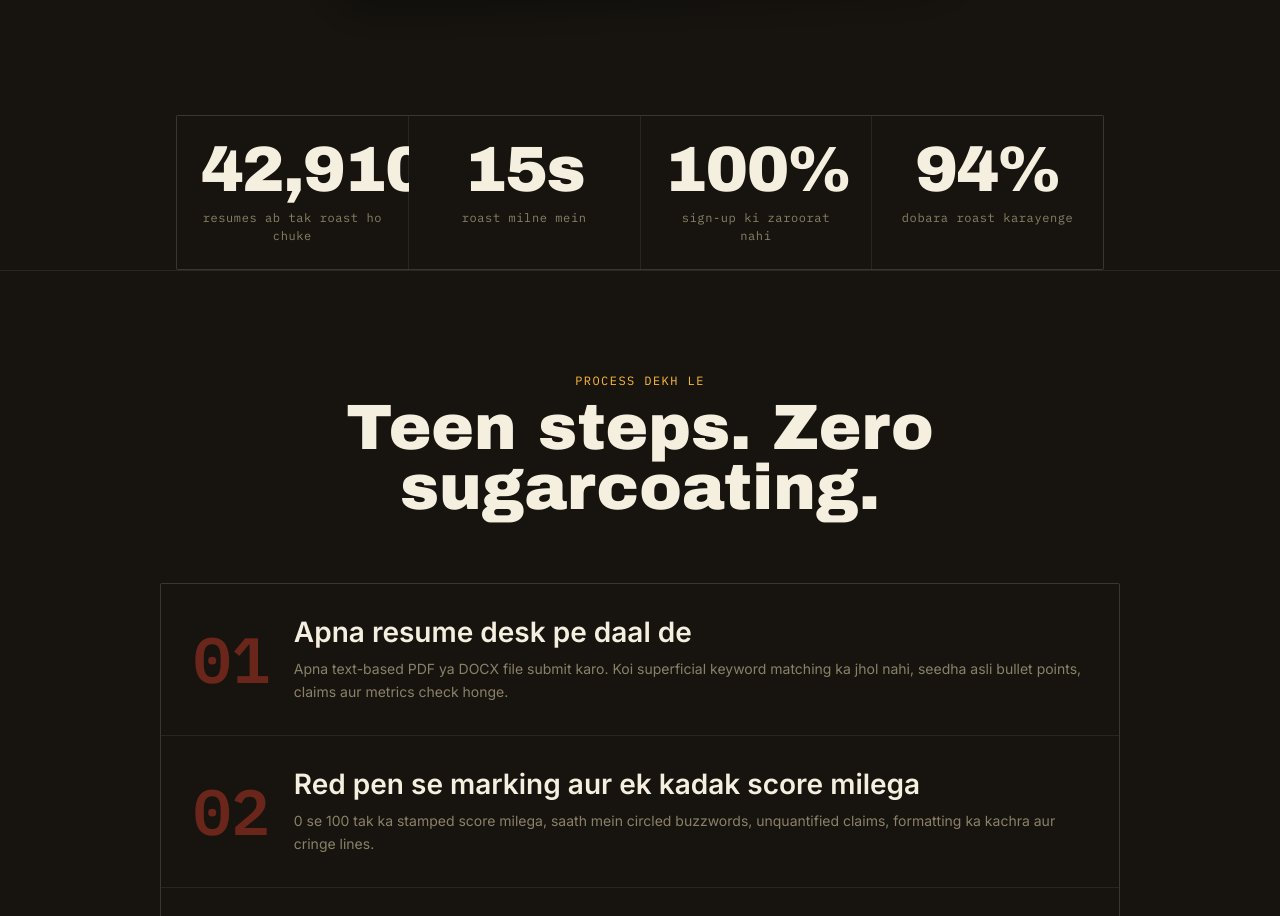
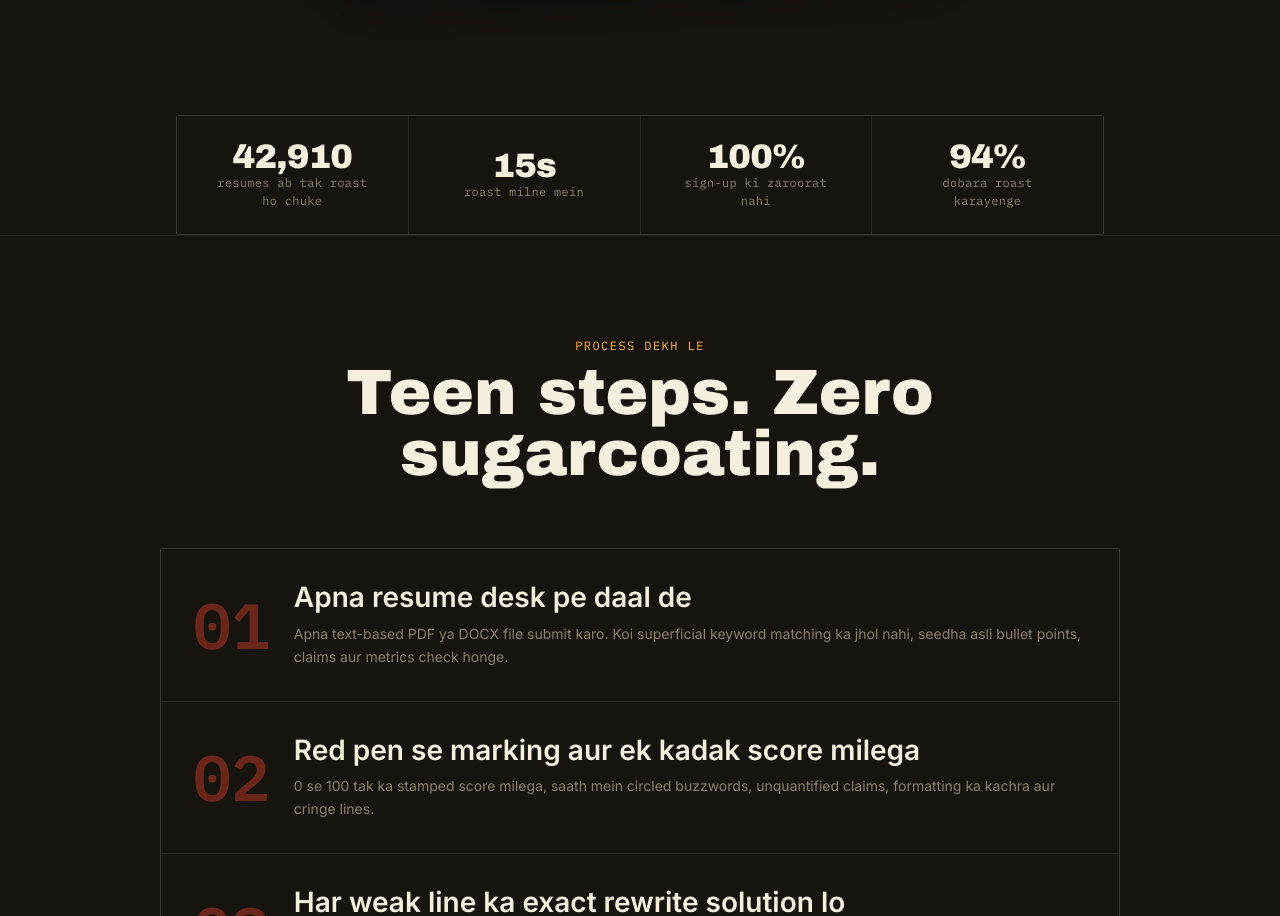
Before and after one commit to deveshsingh641/ResumeRoast, a React (Vite) app in the folder frontend/: page / in a window 1280 px wide. Shown: the part 922-1838 px from the top of the page. Built offline with nearby package versions, Linux system fonts and the light colour scheme; no server answers.

Commit message:
fix: prevent stat number overflow and clipping in landing page StatsRow

```diff
--- a/frontend/src/pages/LandingPage.tsx
+++ b/frontend/src/pages/LandingPage.tsx
@@ -21,11 +21,14 @@ function StatsRow() {
     <div className="w-full max-w-[960px] mx-auto mt-16 px-4">
       <div className="gap-grid-1px grid-cols-2 md:grid-cols-4 rounded-sm overflow-hidden border border-white/[0.08]">
         {stats.map((stat, idx) => (
-          <div key={idx} className="p-6 text-center">
-            <div className="font-display text-2xl sm:text-3xl text-paper tracking-tight leading-none mb-2">
+          <div
+            key={idx}
+            className="py-6 px-3 sm:px-4 flex flex-col items-center justify-center text-center transition-colors duration-150 hover:bg-white/[0.02]"
+          >
+            <div className="font-display text-[26px] sm:text-[30px] md:text-[28px] lg:text-[34px] text-paper tracking-tight leading-none mb-2.5 whitespace-nowrap select-none">
               {stat.value}
             </div>
-            <div className="font-mono text-xs text-tan-dim lowercase tracking-wider">
+            <div className="font-mono text-[11px] sm:text-xs text-tan-dim lowercase tracking-wide leading-relaxed max-w-[160px] mx-auto select-none">
               {stat.label}
             </div>
           </div>
```
